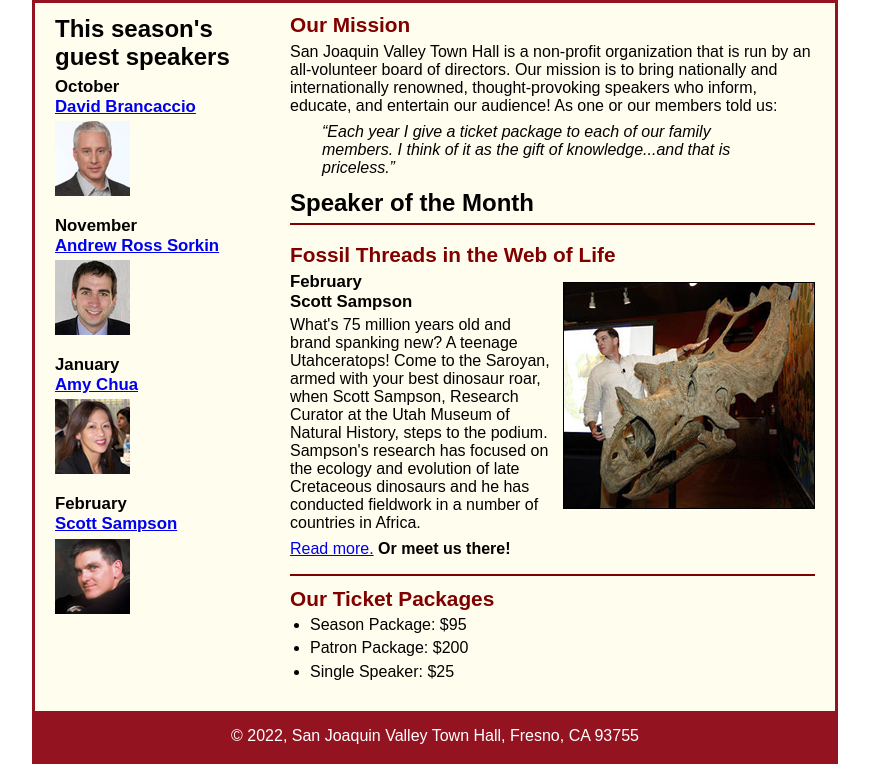
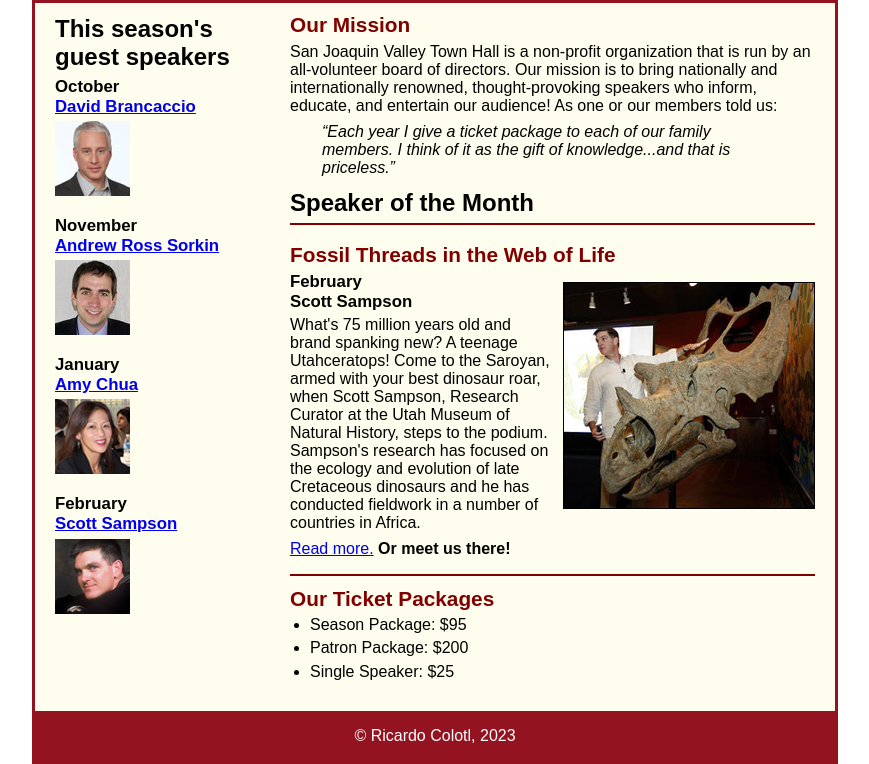
Before and after one commit to RickyColotl/A08, a plain HTML site: page index.html in a window 1280 px wide. Shown: the part 120-884 px from the top of the page, without its empty margins (205-1074 px from the left). Drawn offline with Linux system fonts and the light colour scheme.

Commit message:
Corrected Footer

```diff
--- a/index.html
+++ b/index.html
@@ -58,7 +58,7 @@
 		</aside>
 	</main>
 	<footer>
-		<p>&copy; 2022, San Joaquin Valley Town Hall, Fresno, CA 93755</p>
+		<p>&copy; Ricardo Colotl, 2023</p>
 	</footer>
 </body>
 </html>
```
Also changed, not shown: speakers/c6_sampson.html (+1 -1 lines).
